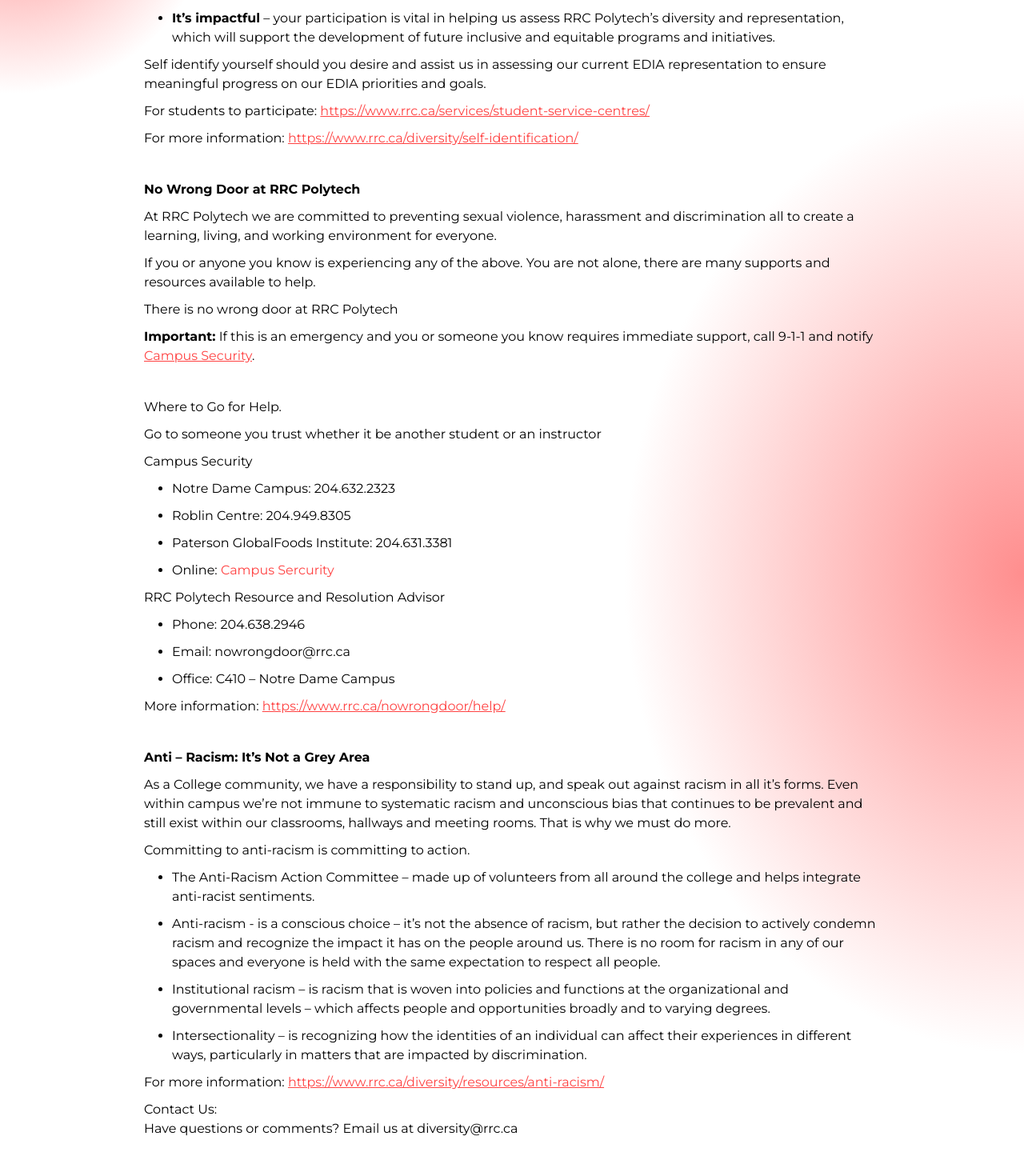
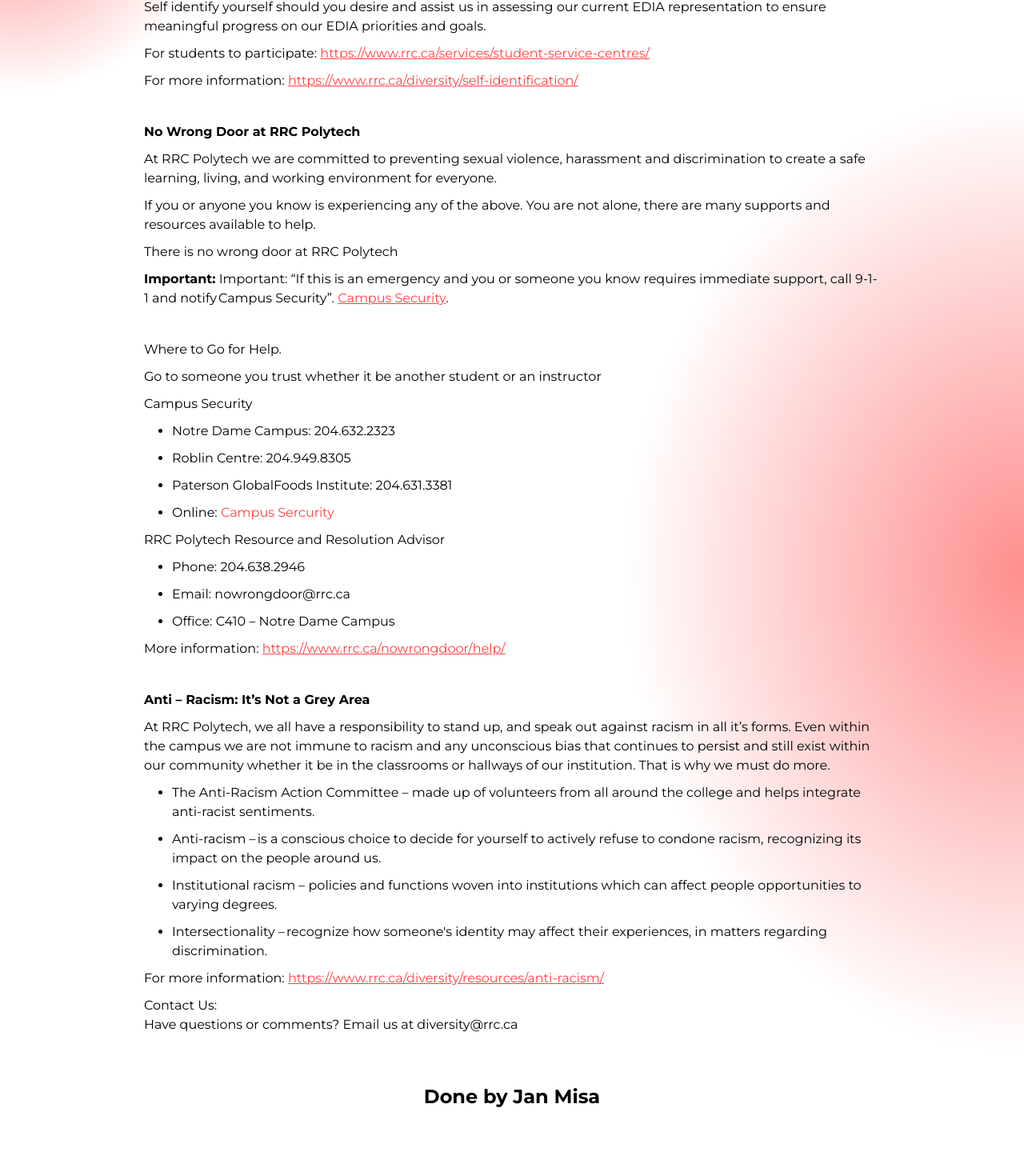
Before and after one commit to Olando07/New-Student-Guide, a React (Vite) app: page /New-Student-Guide/Diversity-on-Campus in a window 1280 px wide. Shown: the part 1183-2653 px from the top of the page at 80% size. After the commit the page ends 2602 px from the top, so only its background shows below. Built offline with nearby package versions, Linux system fonts and the light colour scheme; a web font is replaced by a local one.

Commit message:
"final 1.2.2"

```diff
--- a/src/pages/Diversity.jsx
+++ b/src/pages/Diversity.jsx
@@ -13,7 +13,7 @@
                     <b>Equity, Diversity and Inclusion on Campus Guide</b>
                 </p>
                 <p>
-                    <i>“A few interviewees hinted at a higher purpose by explicitly stating that they were not motivated by money, but by wanting to utilize their past experience in a career where they would have the opportunity to effect progressive change in organizational cultures” (Greene A, & Kirton G., 2024). </i>
+                    <i>“A few interviewees hinted at a higher purpose by explicitly stating that they were not motivated by money, but by wanting to utilize their past experience in a career where they would have the opportunity to effect progressive change in organizational cultures” (Greene & Kirton G., 2024). </i>
                 </p>
                 <p>We a RRC Polytech believe that providing an atmosphere that feels respectful, inclusive and diverse, amongst the students, staff and external partners, this aspect of ours being our greatest strengths, our goals are to provide a barrier free environment where individuals can successfully attain their academic, employment and research goals.</p>
                 <p>The following information about Equity, Diversity and Inclusion on Campus is from RRC Polytech (n.d.): </p>
@@ -30,19 +30,19 @@
                 <p>Why take the questionnaire? </p>
                 <ul>
                     <li>
-                        <b>It’s easy</b> – self-identification takes about two minutes to complete.
+                        <b>It’s easy</b>
                     </li>
                     <li>
-                        <b>It’s simple</b> – you select the option that best represents your status for each of the five equity-deserving groups.
+                        <b>It’s simple</b>
                     </li>
                     <li>
-                        <b>It’s voluntary</b> – employees and students can choose to participate and choose how they want to identify for each equity-deserving group.
+                        <b>It’s voluntary</b>
                     </li>
                     <li>
-                        <b>It’s confidential </b> – self-identification data is collected and stored confidentially, and only aggregate data will be reported.
+                        <b>It’s confidential </b>
                     </li>
                     <li>
-                        <b>It’s impactful</b> – your participation is vital in helping us assess RRC Polytech’s diversity and representation, which will support the development of future inclusive and equitable programs and initiatives.
+                        <b>It’s impactful</b>
                     </li>
                 </ul>
                 <p>Self identify yourself should you desire and assist us in assessing our current EDIA representation to ensure meaningful progress on our EDIA priorities and goals.</p>
@@ -61,11 +61,11 @@
                 <p className="heading-q">
                     <b>No Wrong Door at RRC Polytech</b>
                 </p>
-                <p>At RRC Polytech we are committed to preventing sexual violence, harassment and discrimination all to create a learning, living, and working environment for everyone.</p>
+                <p>At RRC Polytech we are committed to preventing sexual violence, harassment and discrimination to create a safe learning, living, and working environment for everyone. </p>
                 <p>If you or anyone you know is experiencing any of the above. You are not alone, there are many supports and resources available to help.</p>
                 <p>There is no wrong door at RRC Polytech</p>
                 <p>
-                    <b>Important:</b> If this is an emergency and you or someone you know requires immediate support, call 9-1-1 and notify{" "}
+                    <b>Important:</b> Important: “If this is an emergency and you or someone you know requires immediate support, call 9-1-1 and notify Campus Security”.{" "}
                     <a href="https://www.rrc.ca/safety/" target="_blank">
                         Campus Security
                     </a>
@@ -100,13 +100,13 @@
                 <p className="heading-q">
                     <b>Anti – Racism: It’s Not a Grey Area</b>
                 </p>
-                <p>As a College community, we have a responsibility to stand up, and speak out against racism in all it’s forms. Even within campus we’re not immune to systematic racism and unconscious bias that continues to be prevalent and still exist within our classrooms, hallways and meeting rooms. That is why we must do more.</p>
-                <p>Committing to anti-racism is committing to action.</p>
+                <p>At RRC Polytech, we all have a responsibility to stand up, and speak out against racism in all it’s forms. Even within the campus we are not immune to racism and any unconscious bias that continues to persist and still exist within our community whether it be in the classrooms or hallways of our institution. That is why we must do more. </p>
+
                 <ul>
-                    <li>The Anti-Racism Action Committee – made up of volunteers from all around the college and helps integrate anti-racist sentiments.</li>
-                    <li>Anti-racism - is a conscious choice – it’s not the absence of racism, but rather the decision to actively condemn racism and recognize the impact it has on the people around us. There is no room for racism in any of our spaces and everyone is held with the same expectation to respect all people.</li>
-                    <li>Institutional racism – is racism that is woven into policies and functions at the organizational and governmental levels – which affects people and opportunities broadly and to varying degrees.</li>
-                    <li>Intersectionality – is recognizing how the identities of an individual can affect their experiences in different ways, particularly in matters that are impacted by discrimination.</li>
+                    <li>The Anti-Racism Action Committee – made up of volunteers from all around the college and helps integrate anti-racist sentiments. </li>
+                    <li>Anti-racism – is a conscious choice to decide for yourself to actively refuse to condone racism, recognizing its impact on the people around us. </li>
+                    <li>Institutional racism – policies and functions woven into institutions which can affect people opportunities to varying degrees. </li>
+                    <li>Intersectionality – recognize how someone's identity may affect their experiences, in matters regarding discrimination. </li>
                 </ul>
                 <p>
                     For more information:{" "}
```
